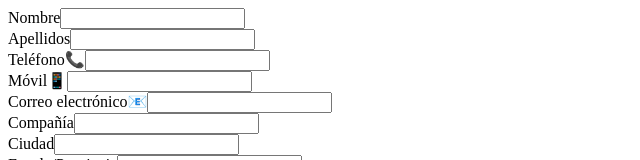
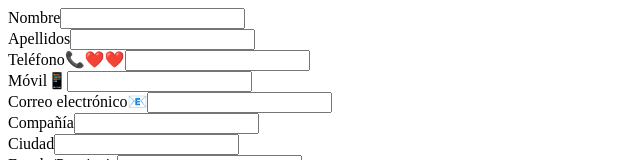
Before and after one commit to PYTHONISAPIENS/FORCETRANSPORT_LANDINGPAGE, a plain HTML site: page index.html in a window 1280 px wide. Shown: the top 160 px of the page, without its empty margins (0-640 px from the left). Drawn offline with Linux system fonts and the light colour scheme.

Commit message:
incluyo corazones

```diff
--- a/index.html
+++ b/index.html
@@ -28,7 +28,7 @@
 
     <label for="last_name">Apellidos</label><input  id="last_name" maxlength="80" name="last_name" size="20" type="text" /><br>
 
-    <label for="phone">Teléfono📞</label><input  id="phone" maxlength="40" name="phone" size="20" type="text" /><br>
+    <label for="phone">Teléfono📞❤️❤️</label><input  id="phone" maxlength="40" name="phone" size="20" type="text" /><br>
 
     <label for="mobile">Móvil📱</label><input  id="mobile" maxlength="40" name="mobile" size="20" type="text" /><br>
 
```
